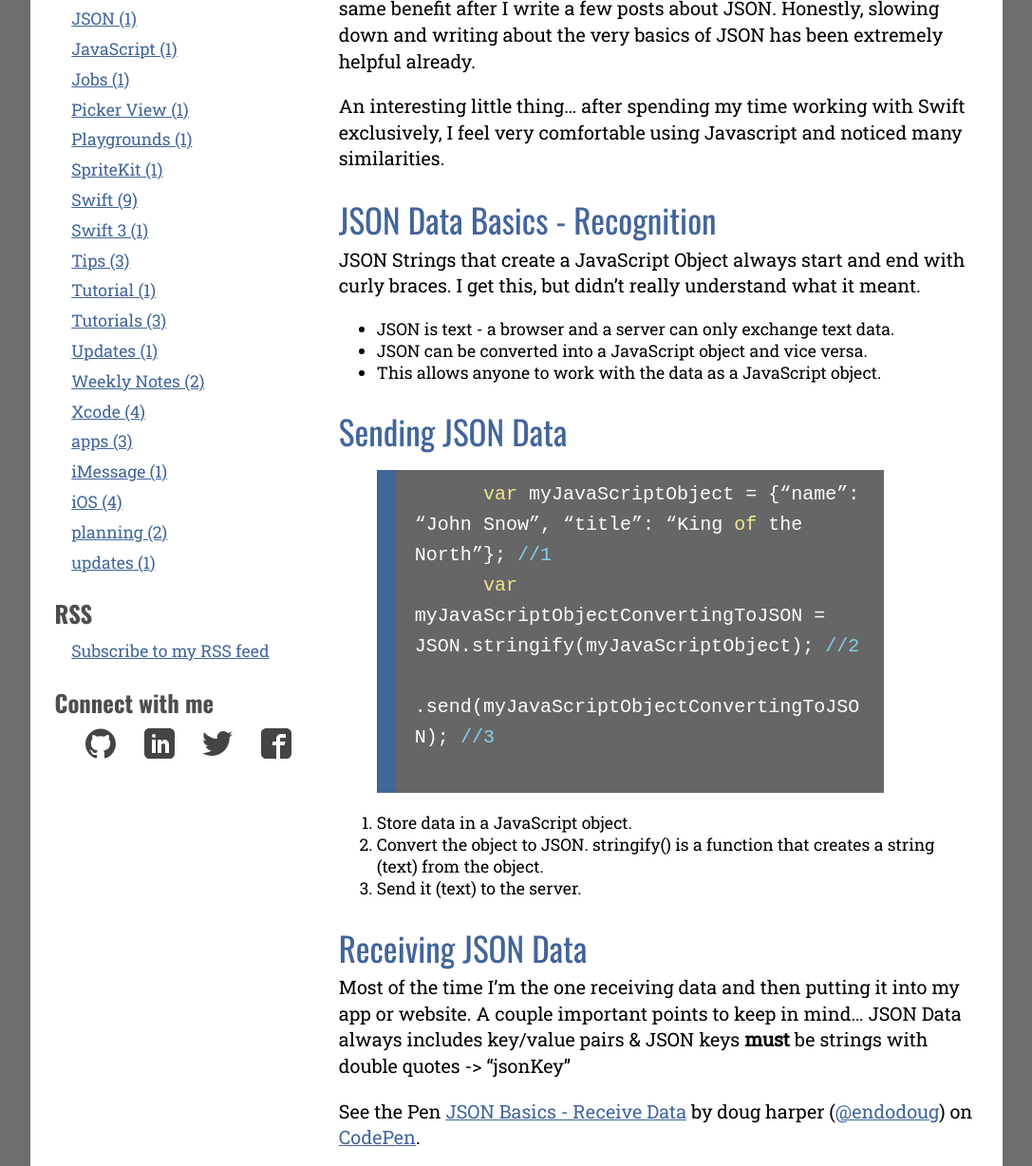
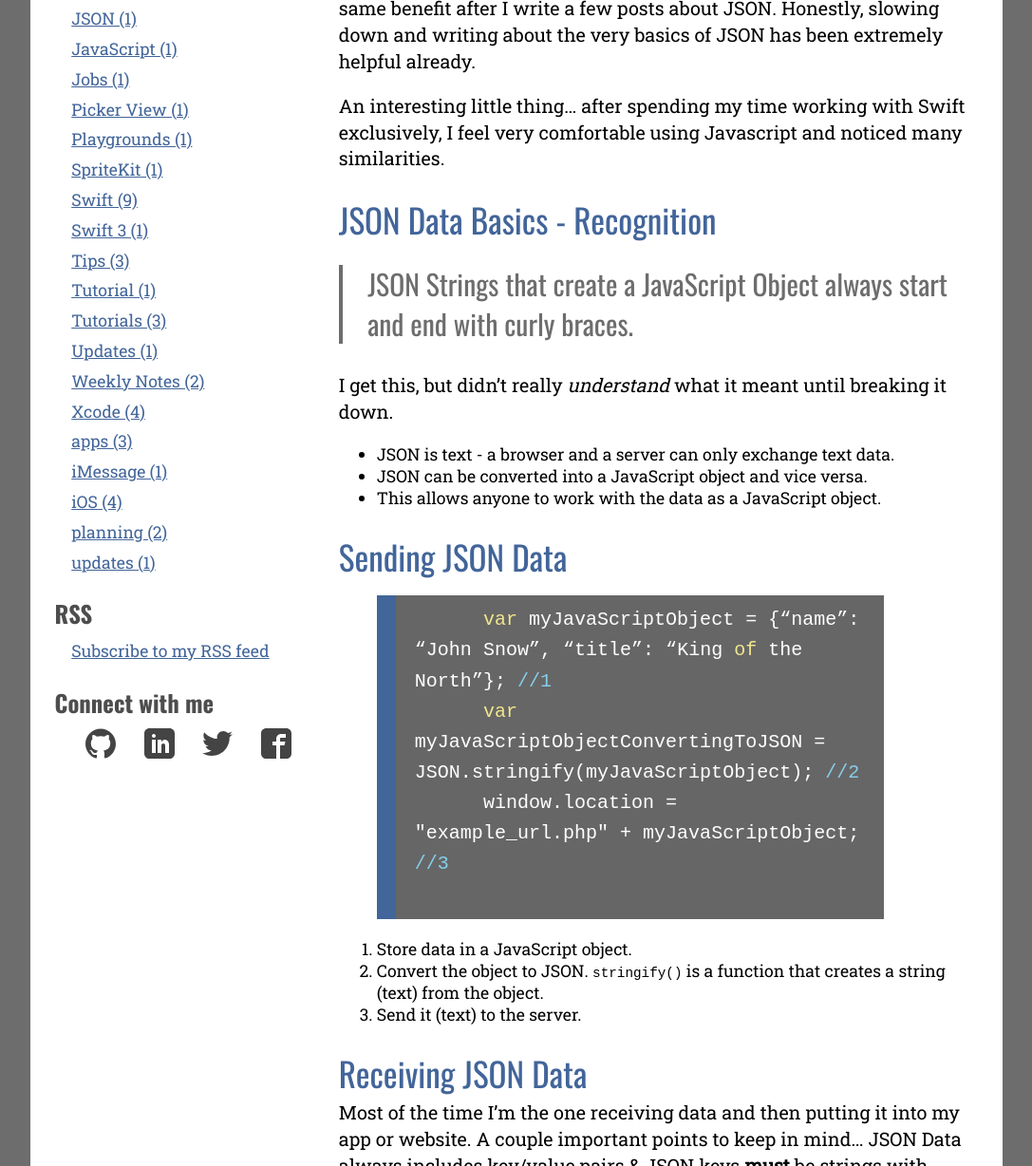
Before and after one commit to endodoug/endodoug.github.io, a Jekyll site: the page built from _posts/2017-03-10-json-basics.md, in a window 1280 px wide and 1400 px high, scrolled down 709 px, cut to the strip 0-1228 px from the top of the window. Shown: the whole strip at 95% size, without its empty margins (96-1183 px from the left). Built offline with Jekyll 4.4.1, drawn with Linux system fonts in a browser that asks for light colours; comment, search, counter and statistics services are not loaded; some of the changed text lies outside the part shown.

Commit message:
added a link and minor edits
link to enums

```diff
--- a/_posts/2017-03-10-json-basics.md
+++ b/_posts/2017-03-10-json-basics.md
@@ -13,7 +13,7 @@
 
 ![JSON Basics](/images/JSON.png "JSON Basics Header Image")
 
-Writing about [enums](_posts/2016-03-14-exploring-enums.md) a while back was very helpful to my overall understanding and how to use them effectively.  Hopefully I'll get the same benefit after I write a few posts about JSON.  Honestly, slowing down and writing about the very basics of JSON has been extremely helpful already.
+Writing about [enums](http://endodoug.github.io/blog/json-basics) a while back was very helpful to my overall understanding and how to use them effectively.  Hopefully I'll get the same benefit after I write a few posts about JSON.  Honestly, slowing down and writing about the very basics of JSON has been extremely helpful already.
 
 
 An interesting little thing… after spending my time working with Swift exclusively, I feel very comfortable using Javascript and noticed many similarities.
@@ -21,7 +21,9 @@
 
 ## JSON Data Basics - Recognition
 
-JSON Strings that create a JavaScript Object always start and end with curly braces.  I get this, but didn't really understand what it meant.
+>JSON Strings that create a JavaScript Object always start and end with curly braces.
+
+I get this, but didn't really *understand* what it meant until breaking it down.
 
 - JSON is text - a browser and a server can only exchange text data.
 - JSON can be converted into a JavaScript object and vice versa.
@@ -32,11 +34,11 @@
     {% highlight javascript %}
       var myJavaScriptObject = {“name”: “John Snow”, “title”: “King of the North”}; //1
       var myJavaScriptObjectConvertingToJSON = JSON.stringify(myJavaScriptObject); //2
-      .send(myJavaScriptObjectConvertingToJSON); //3
+      window.location = "example_url.php" + myJavaScriptObject; //3
     {% endhighlight %}
 
 1. Store data in a JavaScript object.
-2. Convert the object to JSON. stringify() is a function that creates a string (text) from the object.
+2. Convert the object to JSON. `stringify()` is a function that creates a string (text) from the object.
 3. Send it (text) to the server.
 
 ## Receiving JSON Data
```
Also changed, not shown: other parts of _posts/2017-03-10-json-basics.md (+2 -0 lines).
